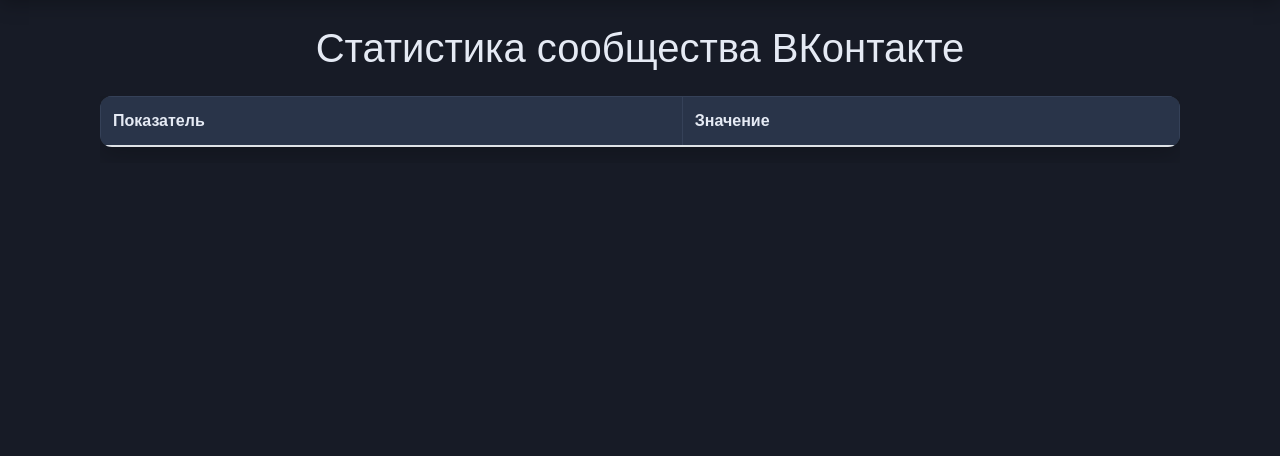
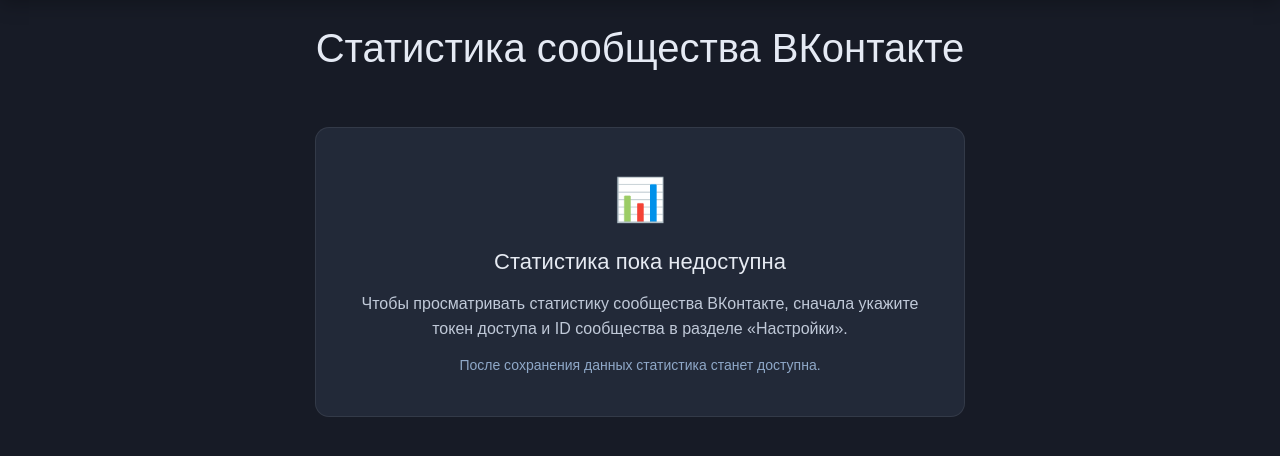
Before and after one commit to VikkMoor/SMM_Assistant, a Flask app: template app/templates/vk_stats.html in a window 1280 px wide. Shown: the part 74-530 px from the top of the page. Run offline with Flask 3, Linux system fonts and the light colour scheme; the template is opened without the code that fills it, so the values that code supplies are empty; some libraries are stand-ins or nearby versions.

Commit message:
Handle missing VK settings on statistics page

```diff
--- a/app/smm.py
+++ b/app/smm.py
@@ -111,12 +111,18 @@ def post_generator():
     return render_template('post_generator.html')
 
 
+
 @smm_bp.route('/vk-stats', methods=['GET'])
 def vk_stats():
     if 'user_id' not in session:
         return redirect(url_for('auth.login'))
 
     user = User.query.get(session['user_id'])
+
+    # Проверяем, заполнены ли настройки ВКонтакте
+    if not user or not user.vk_api_id or not str(user.vk_api_id).strip() \
+            or not user.vk_group_id or not str(user.vk_group_id).strip():
+        return render_template('vk_stats.html', stats=None)
 
     vk_stats = VKStats(user.vk_api_id, user.vk_group_id)
     followers_count = vk_stats.get_followers()
--- a/app/templates/vk_stats.html
+++ b/app/templates/vk_stats.html
@@ -7,6 +7,24 @@
 <div class="container mt-4">
     <h1 class="text-center mb-4">Статистика сообщества ВКонтакте</h1>
 
+    {% if not stats %}
+    <div class="stats-empty-state">
+        <div class="stats-empty-icon">📊</div>
+
+        <h3>Статистика пока недоступна</h3>
+
+        <p>
+            Чтобы просматривать статистику сообщества ВКонтакте,
+            сначала укажите токен доступа и ID сообщества
+            в разделе «Настройки».
+        </p>
+
+        <p class="stats-empty-note">
+            После сохранения данных статистика станет доступна.
+        </p>
+    </div>
+
+    {% else %}
     <div class="table-responsive">
         <table class="table table-bordered table-striped">
             <thead class="table-dark">
@@ -36,5 +54,42 @@
             </tbody>
         </table>
     </div>
+    {% endif %}
 </div>
+
+<style>
+.stats-empty-state {
+    max-width: 650px;
+    margin: 55px auto;
+    padding: 40px 30px;
+    text-align: center;
+    background: var(--bg-card, #222938);
+    border: 1px solid rgba(255, 255, 255, 0.08);
+    border-radius: 14px;
+    color: #e6eaf2;
+}
+
+.stats-empty-icon {
+    font-size: 42px;
+    margin-bottom: 18px;
+}
+
+.stats-empty-state h3 {
+    font-size: 22px;
+    margin-bottom: 16px;
+    color: #e6eaf2;
+}
+
+.stats-empty-state p {
+    color: #c0c9d8;
+    line-height: 1.6;
+    margin-bottom: 12px;
+}
+
+.stats-empty-state .stats-empty-note {
+    color: #8fa8c8;
+    font-size: 14px;
+    margin-bottom: 0;
+}
+</style>
 {% endblock %}
```
